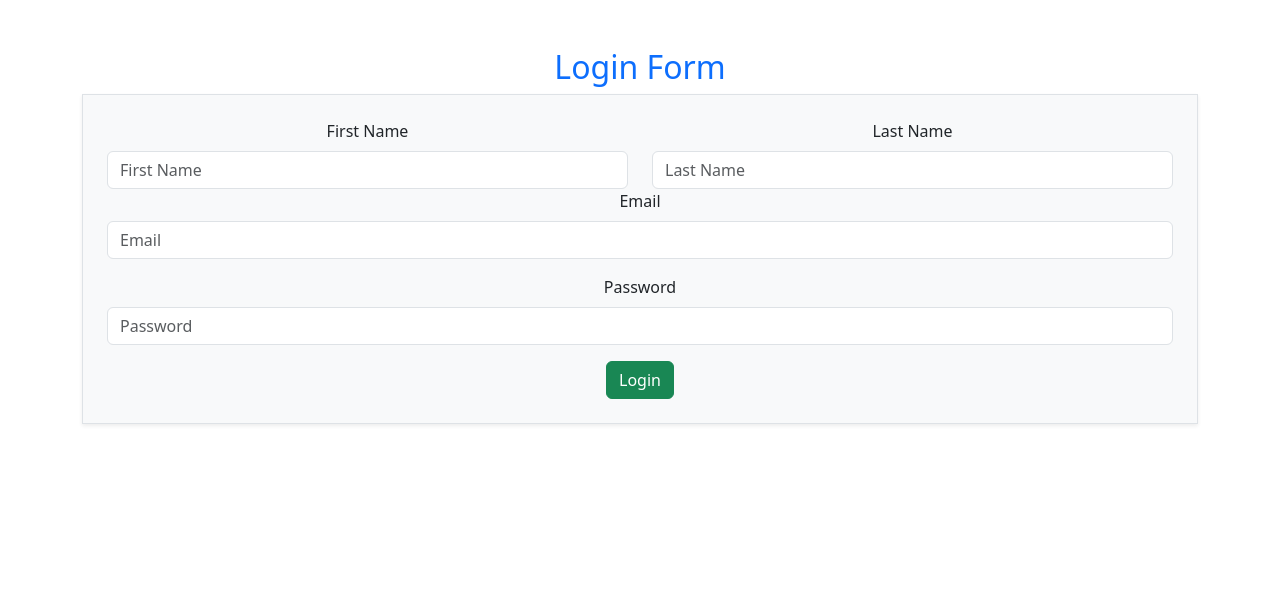
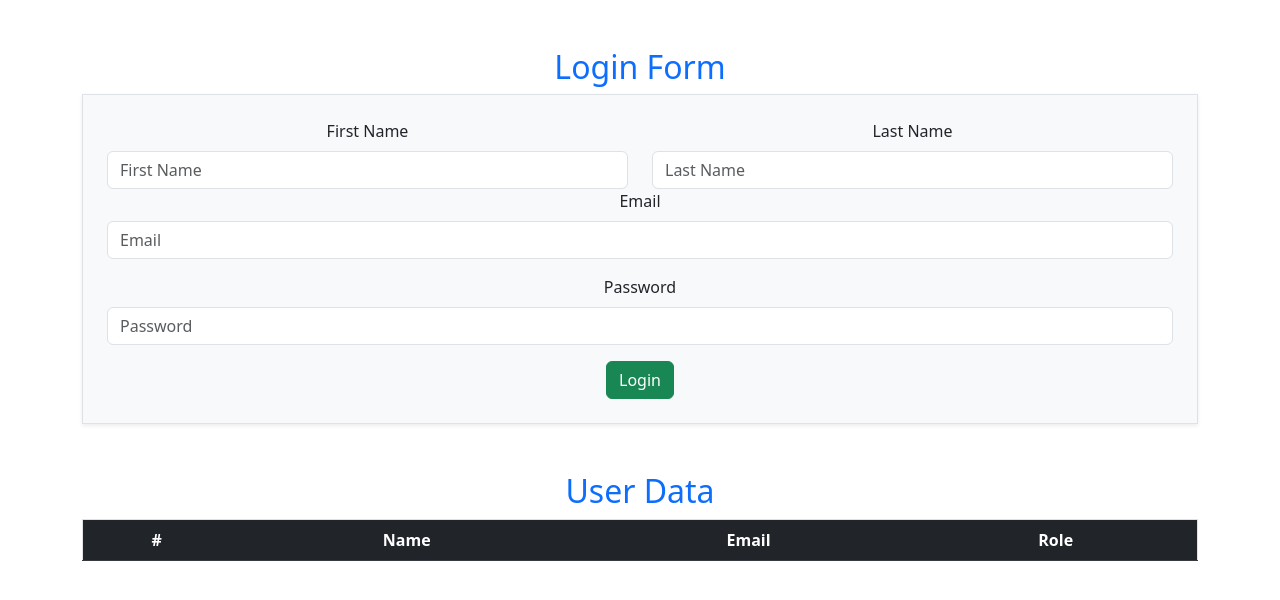
Before and after one commit to wl09/bootstrap, a plain HTML site: page index.html in a window 1280 px wide. Drawn offline with nearby package versions, Linux system fonts and the light colour scheme.

Commit message:
created table and the header

```diff
--- a/index.html
+++ b/index.html
@@ -45,7 +45,26 @@
     </div>
 
     <div class="container text-center mt-5">
-        <!-- container -->
+        <h2 class="text-center text-primary">User Data</h2>
+        <table class="table table-striped table-hover border">
+
+            <thead class="table-dark">
+                <tr>
+                    <th>#</th>
+                    <th>Name</th>
+                    <th>Email</th>
+                    <th>Role</th>
+                </tr>
+            </thead>
+
+
+
+
+
+
+
+
+        </table>
     </div>
 
 
```
